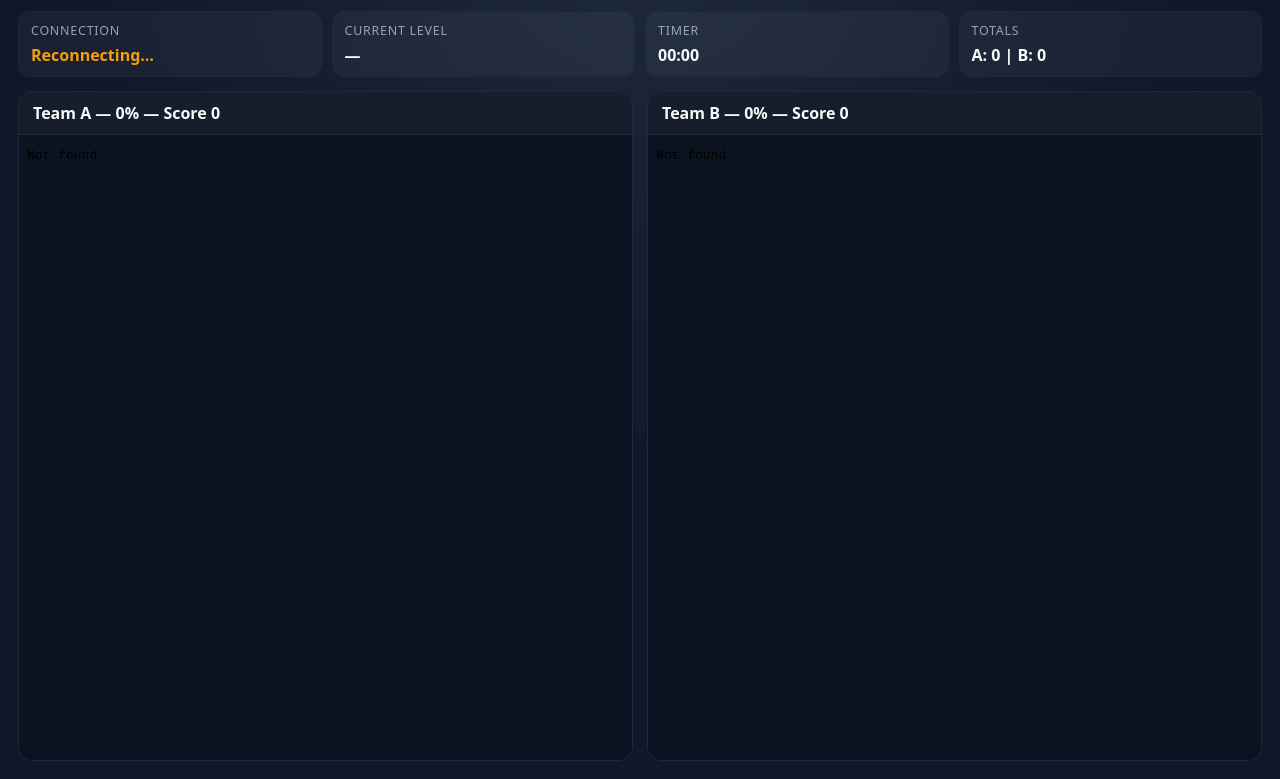
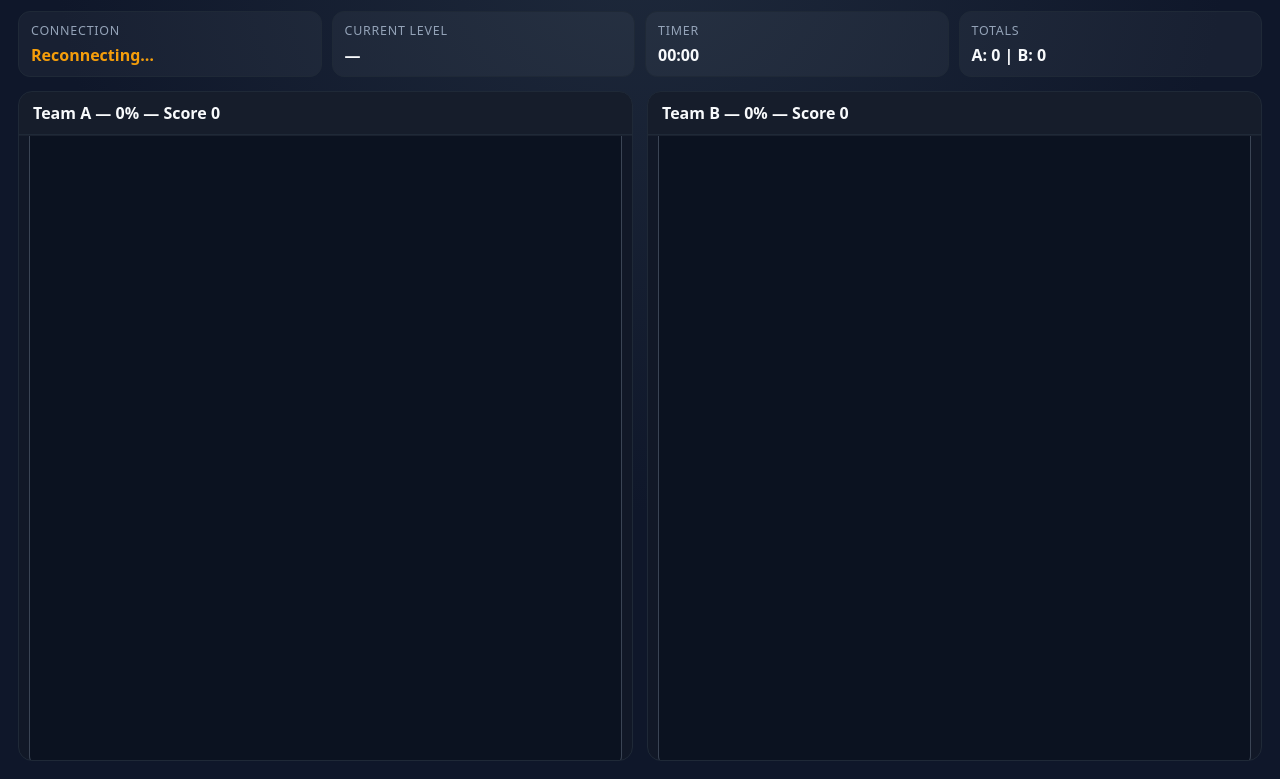
Before and after one commit to yosefbenti/GameY, a website: page dashboard.html in a window 1280 px wide. Shown: the part 76-855 px from the top of the page. Drawn offline with Linux system fonts and the light colour scheme.

Commit message:
Adjust dashboard iframe framing and bottom board visibility

```diff
--- a/dashboard.html
+++ b/dashboard.html
@@ -96,10 +96,19 @@
       color:#f8fafc;
       background:rgba(255,255,255,0.02);
     }
+    .panel-body{
+      flex:1;
+      display:flex;
+      padding:0 10px 14px;
+      overflow:hidden;
+      border-top:1px solid rgba(255,255,255,0.04);
+    }
     .board-frame{
       width:100%;
-      height:100%;
-      border:0;
+      height:calc(100% + 74px);
+      transform:translateY(-54px);
+      border:1px solid rgba(148,163,184,0.35);
+      border-radius:10px;
       flex:1;
       pointer-events:none;
       background:#0b1220;
@@ -145,11 +154,15 @@
     <section class="boards" aria-label="Team boards side by side">
       <article class="panel" aria-label="Team A board">
         <h2 id="teamAHeader">Team A — 0% — Score 0</h2>
-        <iframe class="board-frame" src="/teamA?view=1" title="Team A live board" loading="eager" sandbox="allow-scripts allow-same-origin"></iframe>
+        <div class="panel-body">
+          <iframe class="board-frame" src="/teamA?view=1" title="Team A live board" loading="eager" sandbox="allow-scripts allow-same-origin"></iframe>
+        </div>
       </article>
       <article class="panel" aria-label="Team B board">
         <h2 id="teamBHeader">Team B — 0% — Score 0</h2>
-        <iframe class="board-frame" src="/teamB?view=1" title="Team B live board" loading="eager" sandbox="allow-scripts allow-same-origin"></iframe>
+        <div class="panel-body">
+          <iframe class="board-frame" src="/teamB?view=1" title="Team B live board" loading="eager" sandbox="allow-scripts allow-same-origin"></iframe>
+        </div>
       </article>
     </section>
   </main>
```
